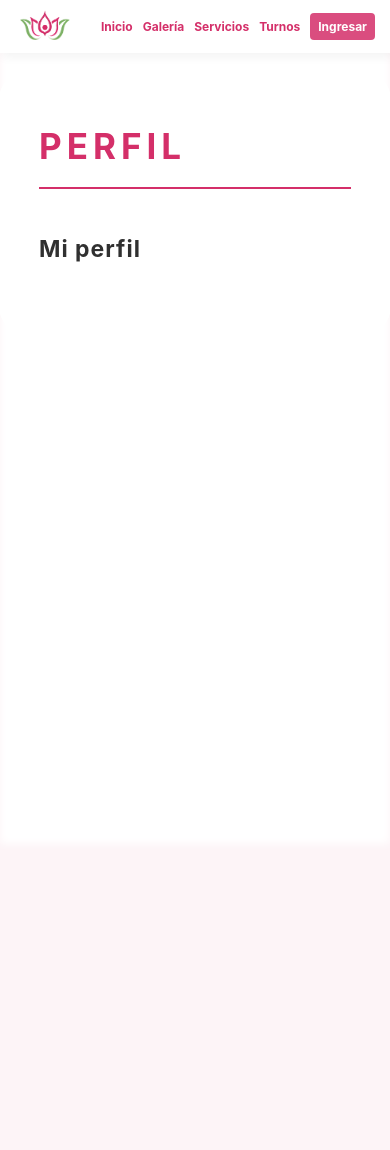
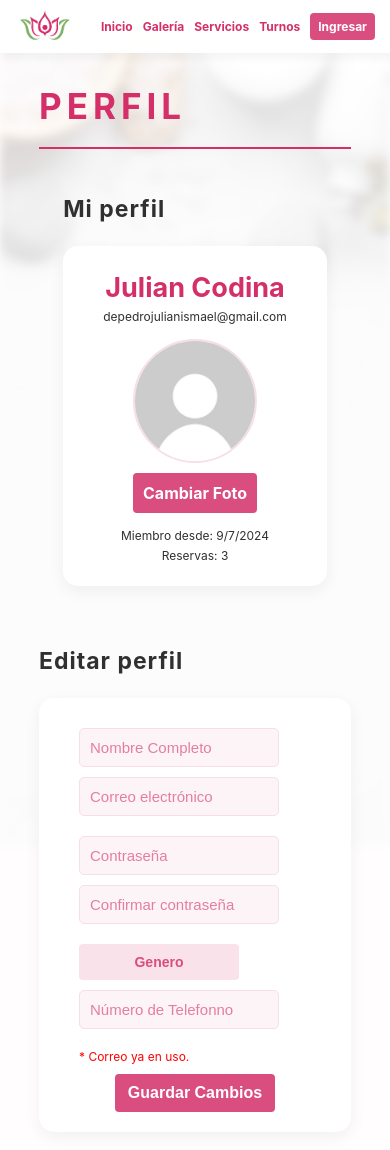
Before and after one commit to romerogustavob/Spa-Sentirse-Bien, a React (Vite) app: page /perfil in a window 390 px wide. Shown: the top 1150 px of the page. Before the commit the page ends 844 px from the top, so only its background shows below. Built offline with nearby package versions, Linux system fonts and the light colour scheme.

Commit message:
perfil + responsive

```diff
--- a/src/index.css
+++ b/src/index.css
@@ -12,6 +12,7 @@
   --rosa-claro: #fdf4f7;
   --rosa-fuerte: #f8dee7;
   --header: rgba(255, 255, 255, 0.95);
+  --contenedor: rgba(255, 255, 255, 0.8);
 }
 html {
   scroll-behavior: smooth;
--- a/src/pages/Gallery.css
+++ b/src/pages/Gallery.css
@@ -20,7 +20,7 @@
   width: 80vw;
   padding: 50px 40px;
   margin: 130px 0 60px;
-  background-color: var(--header);
+  background-color: var(--contenedor);
   border-radius: 30px;
 }
 .gallery-page .titulo h1 {
@@ -106,11 +106,9 @@
 }
 @media screen and (max-width: 500px) {
   .gallery-container {
-    margin: 70px 0;
-  }
-  .gallery-page .background-image {
-    background-color: var(--blanco);
-    background-image: none;
+    margin: 0px 0;
+    border-radius: 0px;
+    padding-top: 80px;
   }
 }
 @media screen and (max-width: 460px) {
--- a/src/pages/Gallery.tsx
+++ b/src/pages/Gallery.tsx
@@ -39,7 +39,7 @@ const photos: Media[] = [
   },
 ];
 
-function Gallery() {
+export default function Gallery() {
   useLayoutEffect(() => {
     window.scrollTo(0, 0);
   }, []);
@@ -82,5 +82,3 @@ function Gallery() {
     </div>
   );
 }
-
-export default Gallery;
--- a/src/pages/Home.css
+++ b/src/pages/Home.css
@@ -1,3 +1,18 @@
+.Home-page .background-image {
+  background-image: url("../assets/Fondo2.jpg");
+  background-size: cover;
+  background-position: center;
+  background-attachment: fixed;
+  background-repeat: no-repeat;
+  filter: blur(4px);
+  height: 100%;
+  width: 100%;
+  position: fixed;
+  top: 0;
+  left: 0;
+  z-index: -1;
+}
+
 .first-content {
   margin-top: 80px;
   align-content: center;
@@ -111,7 +126,8 @@
   align-content: center;
   text-align: center;
   justify-content: center;
-  padding: 20px 0 0px;
+  padding: 30px 20px 10px;
+  background-color: var(--contenedor);
 }
 .top .container {
   display: flex;
--- a/src/pages/Home.tsx
+++ b/src/pages/Home.tsx
@@ -16,7 +16,8 @@ function Home() {
   const { openPopUp } = usePopUp();
 
   return (
-    <>
+    <div className="Home-page">
+      <div className="background-image" />
       <main>
         <section className="first">
           <div className="first-content">
@@ -123,7 +124,7 @@ function Home() {
           <GoogleMap />
         </section>
       </main>
-    </>
+    </div>
   );
 }
 
--- a/src/pages/Perfil.css
+++ b/src/pages/Perfil.css
@@ -17,9 +17,9 @@
   flex-direction: column;
   justify-content: left;
   width: 80vw;
-  padding: 50px 40px;
-  margin: 130px 0 60px;
-  background-color: var(--header);
+  padding: 50px 40px 30px;
+  margin: 130px 0 10px;
+  background-color: var(--contenedor);
   border-radius: 30px;
 }
 .perfil-container .titulo h1 {
@@ -32,19 +32,91 @@
   margin: 20px 0 0;
 }
 
+.perfil-container .section-container {
+  display: flex;
+  flex-wrap: wrap;
+  gap: 15px;
+  justify-content: space-around;
+}
+
 .perfil-section h3 {
   font-size: 23px;
   color: var(--gris);
   letter-spacing: 1px;
   margin-top: 2em;
 }
+.perfil-container .perfil-section {
+  display: flex;
+  flex-direction: column;
+  min-width: 150px;
+}
+
+.tarjetaPerfil {
+  display: flex;
+  flex-direction: column;
+  margin: auto;
+  height: auto;
+  min-height: 300px;
+  max-width: 600px;
+  padding: 20px 40px 20px;
+  align-items: center;
+  text-align: center;
+  background-color: var(--blanco);
+  border-radius: 15px;
+  box-shadow: 0px 5px 15px 1px rgba(0, 0, 0, 0.05);
+}
+.tarjetaPerfil h2 {
+  margin: 5px 0 0px;
+  color: var(--rosa);
+  font-size: 27px;
+}
+.tarjetaPerfil p {
+  margin: 5px 0px 0px;
+  font-size: 12px;
+  color: var(--gris);
+}
+.tarjetaPerfil img {
+  border-radius: 50%;
+  margin: 10px 0;
+  max-width: 120px;
+  height: 120px;
+  object-fit: cover;
+  border: 2px;
+  border-color: var(--rosa-fuerte);
+  border-style: solid;
+  margin-top: 15px;
+}
+.tarjetaPerfil .button {
+  margin: 10px 0 20px;
+}
+.tarjetaPerfil form {
+  display: flex;
+  flex-direction: column;
+  justify-content: space-between;
+}
+.tarjetaPerfil form .par {
+  display: flex;
+  flex-wrap: wrap;
+  justify-content: space-between;
+  margin: 10px 0;
+  gap: 10px;
+}
+.tarjetaPerfil form .par input {
+  width: 200px;
+}
+.tarjetaPerfil form .MensajeError {
+  color: var(--rojo);
+  margin: 10px 0 10px;
+}
+.tarjetaPerfil form .MainButton {
+  width: 160px;
+  margin: auto;
+}
 
 @media screen and (max-width: 500px) {
   .perfil-container {
-    margin: 70px 0;
-  }
-  .perfil-page .background-image {
-    background-color: var(--blanco);
-    background-image: none;
+    margin: 0px 0;
+    border-radius: 0px;
+    padding-top: 80px;
   }
 }
--- a/src/pages/Perfil.tsx
+++ b/src/pages/Perfil.tsx
@@ -1,5 +1,7 @@
-import { useLayoutEffect } from "react";
+import { useLayoutEffect, useState } from "react";
 import "./Perfil.css";
+import React from "react";
+import Dropdown from "../components/Dropdown";
 
 type Perfil = {
   FullName: string;
@@ -7,20 +9,40 @@ type Perfil = {
   img?: string;
   password: string;
   registro: Date;
-  visits: number;
+  reservas: number;
 };
 const perfil: Perfil = {
   FullName: "Julian Codina",
   email: "depedrojulianismael@gmail.com",
   password: "StarWars1234",
   registro: new Date("07-09-24"),
-  visits: 3,
+  reservas: 3,
 };
+
+const defaultImage = "src/assets/perfil.jpg";
 
 export default function Perfil() {
   useLayoutEffect(() => {
     window.scrollTo(0, 0);
   }, []);
+
+  const [image, setImage] = useState<string | undefined>(perfil.img);
+
+  const handleFileChange = (event: React.ChangeEvent<HTMLInputElement>) => {
+    const file = event.target.files?.[0];
+    if (file) {
+      const reader = new FileReader();
+      reader.onloadend = () => {
+        setImage(reader.result as string); // Actualiza el estado con la imagen cargada
+      };
+      reader.readAsDataURL(file); // Lee el archivo como una URL de datos
+    }
+  };
+
+  const registroFecha = perfil.registro;
+  const registroString = `${registroFecha.getDate()}/${
+    registroFecha.getMonth() + 1
+  }/${registroFecha.getFullYear()}`;
 
   return (
     <div className="perfil-page">
@@ -30,8 +52,78 @@ export default function Perfil() {
           <h1>PERFIL</h1>
           <hr />
         </div>
-        <div className="perfil-section">
-          <h3>Mi perfil</h3>
+        <div className="section-container">
+          <div className="perfil-section">
+            <h3>Mi perfil</h3>
+            <div className="tarjetaPerfil">
+              <h2>{perfil.FullName}</h2>
+              <p>{perfil.email}</p>
+              <img src={image ? image : defaultImage} alt="Foto" />
+              <div className="button">
+                <label htmlFor="file-upload" className="MainButton">
+                  Cambiar Foto
+                </label>
+                <input
+                  id="file-upload"
+                  type="file"
+                  onChange={handleFileChange}
+                  style={{ display: "none" }}
+                />
+              </div>
+              <p>Miembro desde: {registroString}</p>
+              <p>Reservas: {perfil.reservas}</p>
+            </div>
+          </div>
+
+          <div className="perfil-section">
+            <h3>Editar perfil</h3>
+            <div className="tarjetaPerfil">
+              <form>
+                <div className="par">
+                  <input
+                    className="textbox"
+                    type="text"
+                    name="FullName"
+                    placeholder="Nombre Completo"
+                  ></input>
+                  <input
+                    className="textbox"
+                    type="email"
+                    name="email"
+                    placeholder="Correo electrónico"
+                  ></input>
+                </div>
+                <div className="par">
+                  <input
+                    className="textbox"
+                    type="password"
+                    name="password"
+                    placeholder="Contraseña"
+                  />
+
+                  <input
+                    className="textbox"
+                    type="password"
+                    name="password2"
+                    placeholder="Confirmar contraseña"
+                  />
+                </div>
+                <div className="par">
+                  <Dropdown label={"Genero"} options={["Hombre", "Mujer"]} />
+                  <input
+                    className="textbox"
+                    type="text"
+                    name="text"
+                    placeholder="Número de Telefonno"
+                  />
+                </div>
+                <p className="MensajeError">* Correo ya en uso.</p>
+                <button className="MainButton" type="submit">
+                  Guardar Cambios
+                </button>
+              </form>
+            </div>
+          </div>
         </div>
       </div>
     </div>
--- a/src/pages/Services.css
+++ b/src/pages/Services.css
@@ -19,7 +19,7 @@
   width: 80vw;
   padding: 50px 40px;
   margin: 130px 0 60px;
-  background-color: var(--header);
+  background-color: var(--contenedor);
   border-radius: 30px;
 }
 .servicios-container .titulo h1 {
@@ -55,10 +55,8 @@
 
 @media screen and (max-width: 500px) {
   .servicios-container {
-    margin: 70px 0;
-  }
-  .servicios-page .background-image {
-    background-color: var(--blanco);
-    background-image: none;
+    margin: 0px 0;
+    border-radius: 0px;
+    padding-top: 80px;
   }
 }
--- a/src/pages/Turns.css
+++ b/src/pages/Turns.css
@@ -15,11 +15,10 @@
 .turn-container {
   display: flex;
   flex-direction: column;
-  justify-content: left;
   width: 80vw;
   padding: 50px 40px 35px;
   margin: 130px 0 30px;
-  background-color: var(--header);
+  background-color: var(--contenedor);
   border-radius: 30px;
 }
 .turn-container .titulo h1 {
@@ -95,7 +94,9 @@ hr {
 }
 @media screen and (max-width: 500px) {
   .turn-container {
-    margin: 70px 0;
+    margin: 0px 0;
+    border-radius: 0px;
+    padding-top: 80px;
   }
   .turno {
     padding: 6px;
@@ -113,10 +114,6 @@ hr {
     margin: auto;
     width: 44px;
   }
-  .turn-page .background-image {
-    background-color: var(--blanco);
-    background-image: none;
-  }
 }
 @media screen and (max-width: 385px) {
   .turno {
```
Also changed, not shown: src/assets/perfil.jpg (added).
